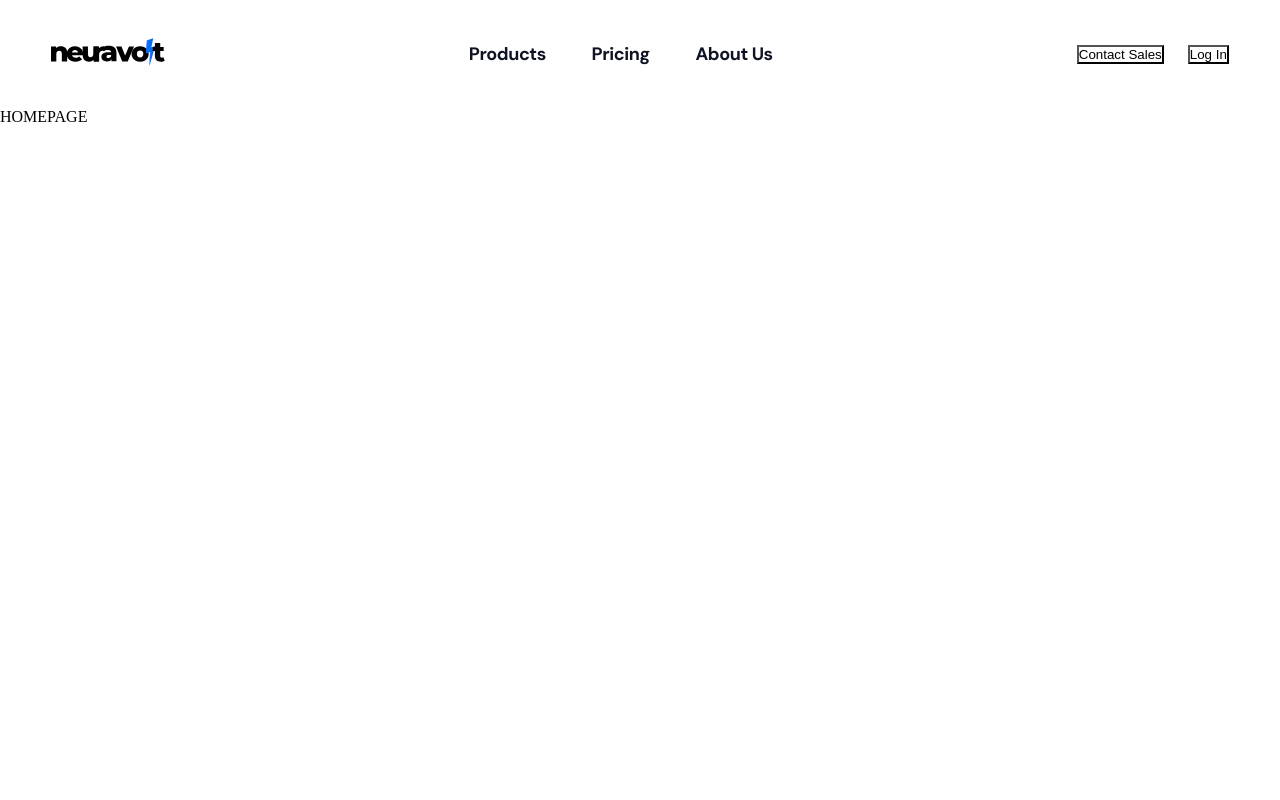
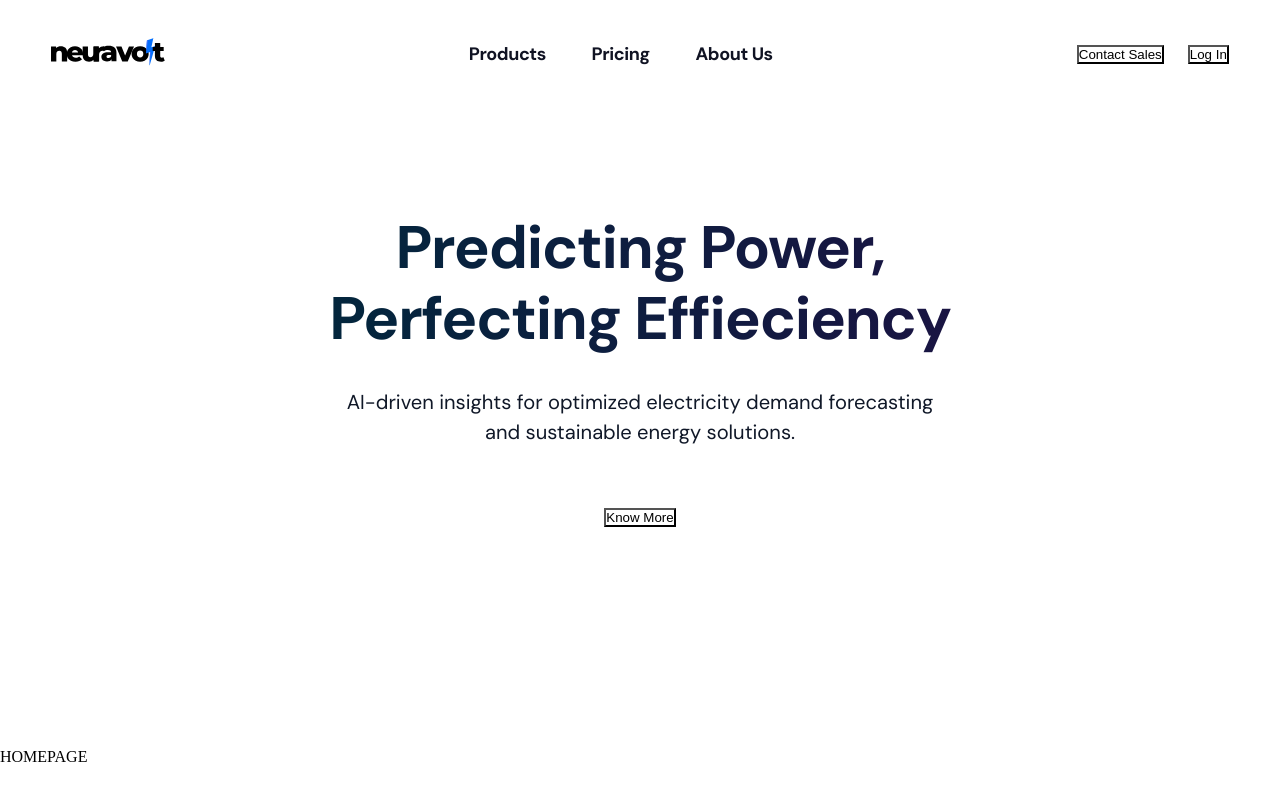
Before and after one commit to Arn-v/NeuraVolt-Frontend, a React (Create React App) app in the folder neuravolt-frontend/: page / in a window 1280 px wide. Built offline with nearby package versions, Linux system fonts and the light colour scheme.

Commit message:
removed sign up & css for hero-section

```diff
--- a/neuravolt-frontend/src/App.js
+++ b/neuravolt-frontend/src/App.js
@@ -1,8 +1,7 @@
 import { Routes, Route } from "react-router-dom";
 import HomePage from "./Pages/HomePage";
 import LoginPage from "./Pages/LoginPage";
-import SignupPage from "./Pages/SignupPage";
-import ForgotPasswordPage from "./Pages/ForgotPasswordPage";
+import ContactPage from "./Pages/ContactPage";
 
 
 function App()
@@ -14,9 +13,7 @@ function App()
         <Routes>
             <Route path="/" element={ <HomePage/> }  />
             <Route path="/login" element={ <LoginPage/> } />
-            <Route path="/signup" element={ <SignupPage/> } />
-
-            <Route path="/forgot-password" element={ <ForgotPasswordPage/> } />
+            <Route path="/contact-sales" element={<ContactPage/> } />
 
             <Route path="*" element={ <div>Page Not Found</div>} />
         </Routes>
--- a/neuravolt-frontend/src/Components/HeroSection.js
+++ b/neuravolt-frontend/src/Components/HeroSection.js
@@ -4,6 +4,27 @@
 function HeroSection()
 {
 
+    return(
+        <div className="hero-section">
+
+            <div className="hero-content">
+
+                <h1 className="hero-title">Predicting Power, Perfecting Effieciency</h1>
+
+                <p className="hero-desc">AI-driven insights for optimized electricity demand forecasting and sustainable energy solutions.</p>
+
+                <button className="hero-btn">Know More</button>
+
+
+            </div>
+
+            <div></div>
+
+            <div></div>
+
+
+        </div>
+    )
 }
 
 
--- a/neuravolt-frontend/src/Components/Navbar.js
+++ b/neuravolt-frontend/src/Components/Navbar.js
@@ -8,8 +8,8 @@ function Navbar( {page})
 
     const navigate = useNavigate() ;
 
-    function signupClickHandler(){
-       navigate('/signup') ;
+    function contactClickHandler(){
+       navigate('/contact-sales') ;
     }
 
 
@@ -45,8 +45,8 @@ function Navbar( {page})
 
                     <div className="nav-btn-container">
                         {
-                        page==="home" ? ( <><button className="contact-btn nav-btn"  onClick={signupClickHandler}>Contact Sales</button>   <button className="login-btn nav-btn" onClick={loginClickHandler}>Log In</button> </> )
-                                        : page==="signup" ? <button className="login-btn nav-btn" onClick={loginClickHandler}>Log In</button>  : <button className="contact-btn nav-btn" onClick={signupClickHandler}>Contact Sales</button>
+                        page==="home" ? ( <><button className="contact-btn nav-btn"  onClick={contactClickHandler}>Contact Sales</button>   <button className="login-btn nav-btn" onClick={loginClickHandler}>Log In</button> </> )
+                                        : page==="contact" ? <button className="login-btn nav-btn" onClick={loginClickHandler}>Log In</button>  : <button className="contact-btn nav-btn" onClick={contactClickHandler}>Contact Sales</button>
 
                         }
 
--- /dev/null
+++ b/neuravolt-frontend/src/Pages/ContactPage.js
@@ -0,0 +1,19 @@
+import Navbar from "../Components/Navbar";
+
+
+function ContactPage()
+{
+
+    return(
+        <div>
+            <Navbar page={"contact"} />
+
+            CONTACT SALES PAGE
+        </div>
+    )
+
+
+}
+
+
+export default ContactPage ;
--- a/neuravolt-frontend/src/Pages/HomePage.js
+++ b/neuravolt-frontend/src/Pages/HomePage.js
@@ -1,3 +1,4 @@
+import HeroSection from "../Components/HeroSection";
 import Navbar from "../Components/Navbar";
 
 
@@ -11,6 +12,9 @@ function HomePage()
             <Navbar page={"home"}/>
 
 
+            <HeroSection />
+
+
             HOMEPAGE
 
         </div>
--- a/neuravolt-frontend/src/index.css
+++ b/neuravolt-frontend/src/index.css
@@ -41,6 +41,7 @@ body{
     display:flex ;
     justify-content: center;
     align-items: center ;
+    font-family: 'DM Sans',
 }
 
 .nav-container{
@@ -93,3 +94,67 @@ body{
     justify-content: space-between;
     width:9.5rem ;
 }
+
+
+
+
+
+
+
+
+
+
+/* HEROSECTION */
+.hero-section{
+    width:100vw ;
+    min-height:40rem ;
+    position: relative;
+    /* background-color: pink; */
+}
+
+.hero-content{
+    display: flex;
+    width: 48rem;
+    max-height:21rem ;
+    flex-direction: column;
+    justify-content: space-between;
+    align-items: center;
+    gap: 1.8rem;
+    /* border:2px solid black ;  */
+    margin:6.3rem auto ;
+}
+
+.hero-title{
+    height:auto ;
+    text-align: center;
+    font-family: "DM Sans";
+    font-size: 3.75rem;
+    font-style: normal;
+    font-weight: 740;
+    line-height: 4.4rem; /* 120% */
+    letter-spacing: -0.079rem;
+    padding:4px 2px;
+
+    opacity: var(--sds-size-stroke-border);
+    background: var(--dark-g, linear-gradient(90deg, #00283C 0%, #1C1243 100%));
+    background-clip: text;
+    -webkit-background-clip: text;
+    -webkit-text-fill-color: transparent;
+}
+
+.hero-desc{
+    width: 38.375rem;
+    color: var(--Gray-900, #101828);
+    text-align: center;
+    font-family: "DM Sans";
+    font-size: 1.26rem;
+    font-style: normal;
+    font-weight: 430;
+    line-height: 1.875rem; /* 150% */
+}
+
+
+.hero-btn{
+    margin-top:2rem ;
+    align-self: center ;
+}
```
